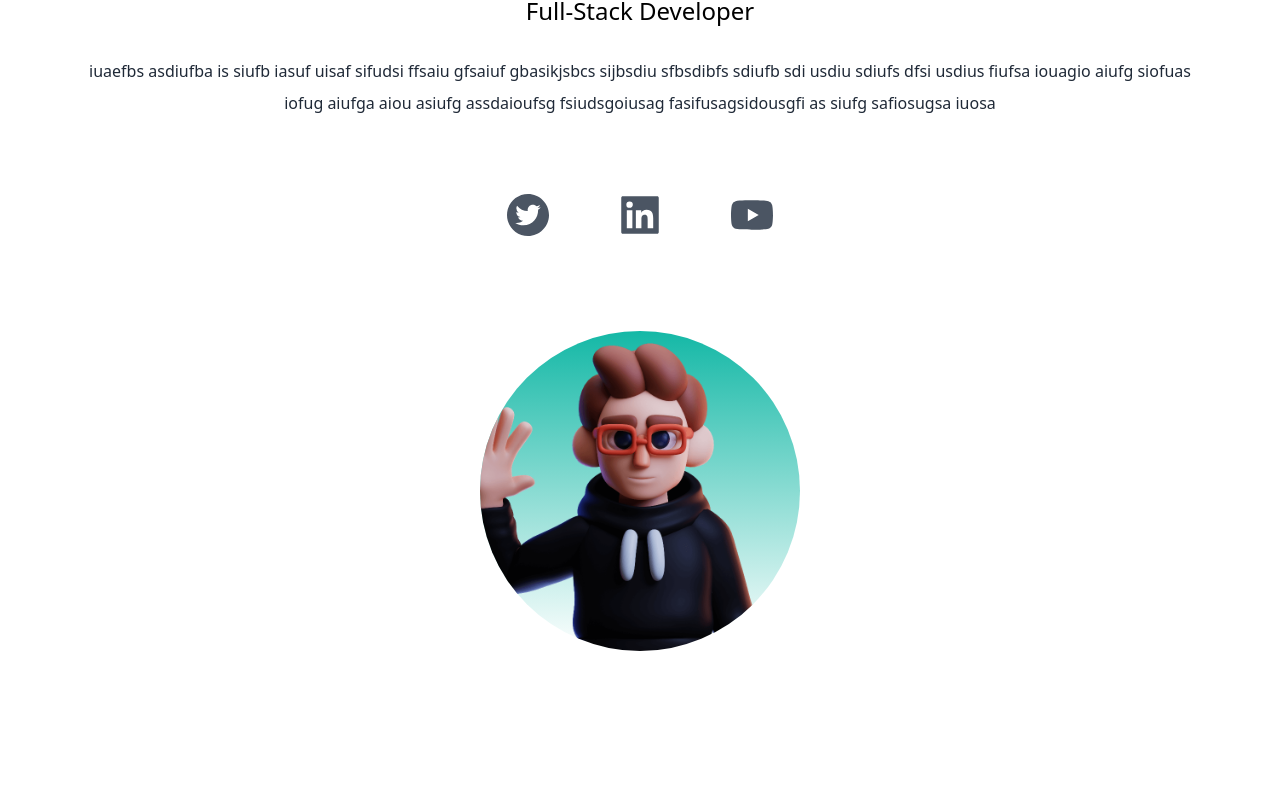
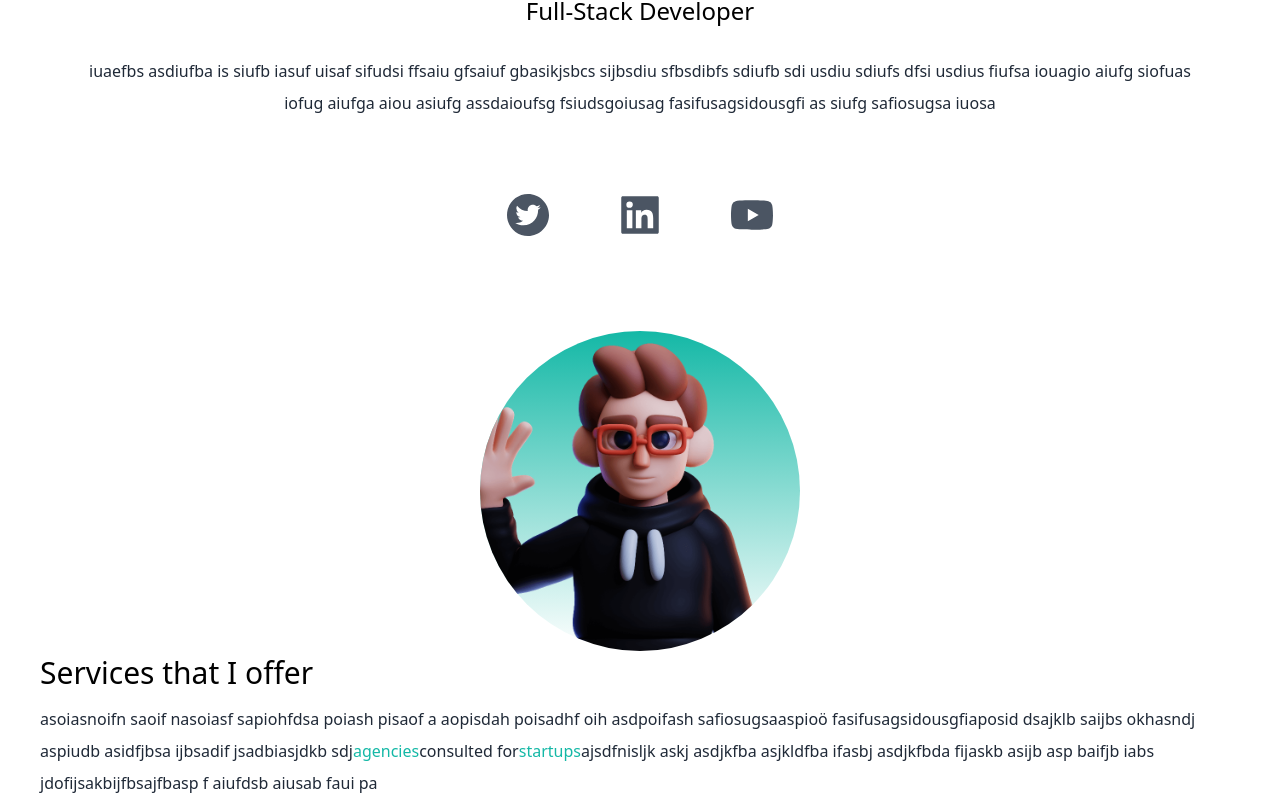
Before and after one commit to adetuadetu/Portfolio-React-Next.js-Tailwind, a Next.js app: page / in a window 1280 px wide. Shown: the part 273-1080 px from the top of the page. Before the commit the page ends 924 px from the top, so only its background shows below. Built offline with nearby package versions, Linux system fonts and the light colour scheme.

Commit message:
section 2 begining

```diff
--- a/pages/index.js
+++ b/pages/index.js
@@ -54,8 +54,24 @@ export default function Home() {
             <div className='relative mx-auto bg-gradient-to-b from-teal-500 rounded-full w-80 h-80 mt-20 overflow-hidden'>
               <Image src={deved} layout="fill" objectFit="cover" />
             </div>
+          </section>
 
+          <section>
+            <div>
+              <h3 className='text-3xl py-1'> Services that I offer </h3>
+              <p className='text-md py-2 leading-8 text-gray-800'>
+                {" "}
+                asoiasnoifn saoif nasoiasf sapiohfdsa poiash pisaof
+                a aopisdah poisadhf oih asdpoifash safiosugsaaspioö fasifusagsidousgfiaposid
+                dsajklb saijbs okhasndj aspiudb asidfjbsa ijbsadif jsadbiasjdkb sdj
+              <span className='text-teal-500'>agencies</span>
+              consulted for<span className='text-teal-500'>startups</span>
+              ajsdfnisljk askj asdjkfba asjkldfba ifasbj asdjkfbda fijaskb asijb
+              asp baifjb iabs jdofijsakbijfbsajfbasp f aiufdsb aiusab faui pa
+              </p>
+            </div>
           </section>
+
       </main>
     </div>
   );
```
